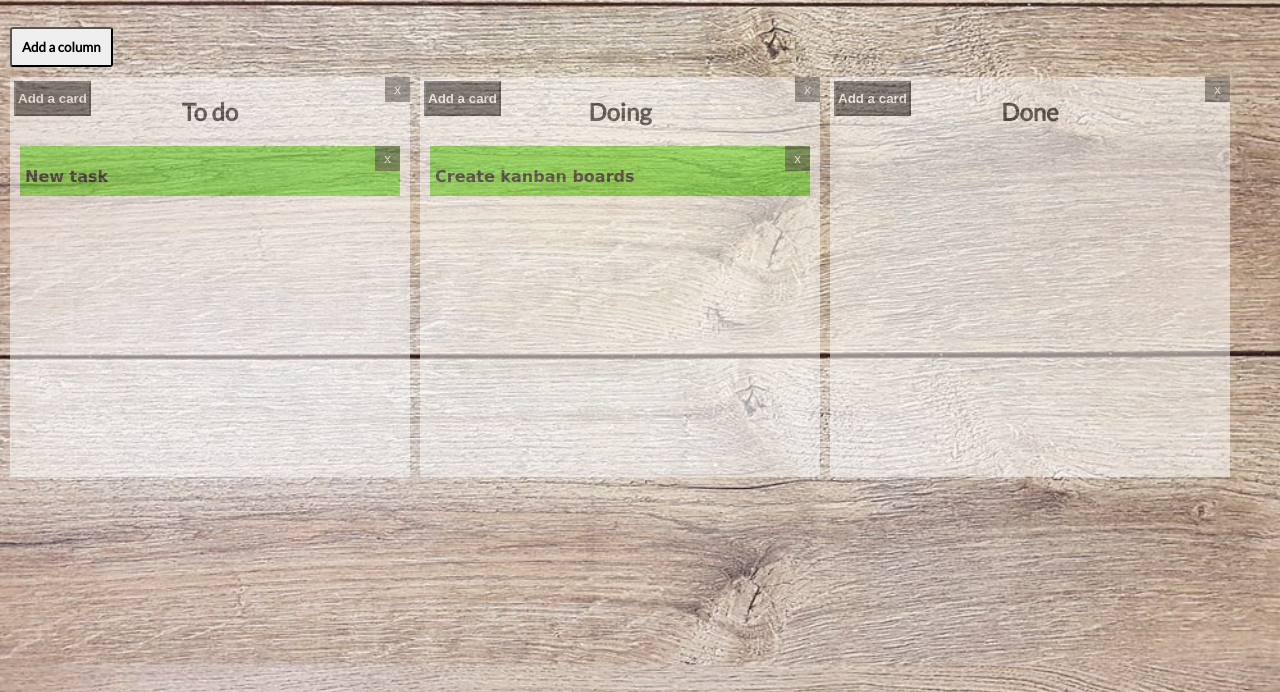
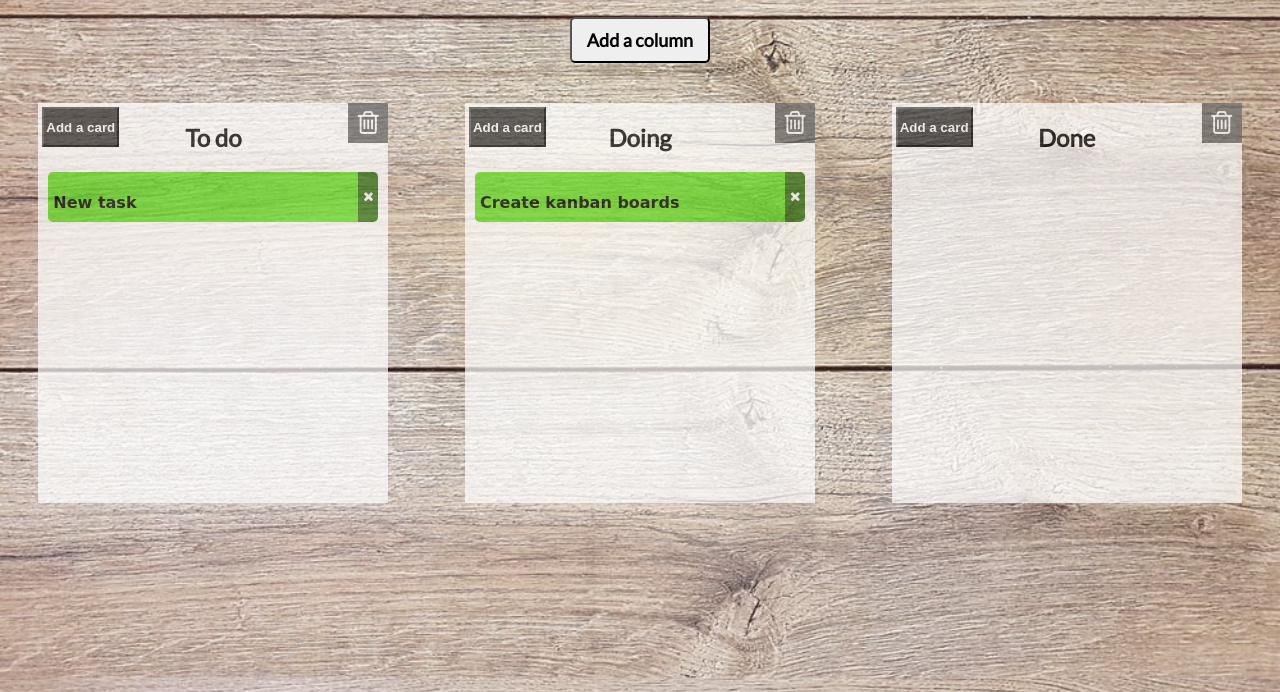
Before and after one commit to MariuszGalek/zadanie_11_6, a website: page index.html in a window 1280 px wide. Shown: the part 108-800 px from the top of the page. Drawn offline with nearby package versions, Linux system fonts and the light colour scheme; a web font is replaced by a local one.

Commit message:
Change layout and improve ux in css

```diff
--- a/index.html
+++ b/index.html
@@ -3,6 +3,7 @@
 <head>
     <meta charset="utf-8">
     <title>Kanban board</title>
+    <link href="https://maxcdn.bootstrapcdn.com/font-awesome/4.7.0/css/font-awesome.min.css" rel="stylesheet">
     <link rel="stylesheet" href="css/style.css">
 </head>
 <body>
--- a/js/script.js
+++ b/js/script.js
@@ -19,7 +19,7 @@ $(function() {
     		var $column = $('<div>').addClass('column');
     		var $columnTitle = $('<h2>').addClass('column-title').text(self.name);
     		var $columnCardList = $('<ul>').addClass('column-card-list');
-    		var $columnDelete = $('<button>').addClass('btn-delete').text('x');
+    		var $columnDelete = $('<button>').addClass('btn-delete').append('<i class="fa fa-trash-o fa-2x" aria-hidden="true"></i>');
 			var $columnAddCard = $('<button>').addClass('add-card').text('Add a card');
 
 			$columnDelete.click(function() {
@@ -57,7 +57,7 @@ $(function() {
     	function createCard() {
     		var $card = $('<li>').addClass('card');
     		var $cardDescription = $('<p>').addClass('card-description').text(self.description);
-    		var $cardDelete = $('<button>').addClass('btn-delete').text('x');
+    		var $cardDelete = $('<button>').addClass('card-delete').append('<i class="fa fa-times" aria-hidden="true"></i>');
 
     		$cardDelete.click(function(){
         		self.removeCard();
--- a/sass/style.scss
+++ b/sass/style.scss
@@ -18,24 +18,28 @@ body {
 	.column-container {
 		display: flex;
 		flex-direction: row;
-		flex-wrap: nowrap;
-		overflow-x: auto;
+		flex-wrap: wrap;
+		justify-content: space-around;
 	}
 	.create-column {
-		margin: 10px;
-		padding: 10px;
+		margin: 10px auto;
+		padding: 10px 15px;
 		font-family: 'Lato', sans-serif;
 		font-weight: bold;
-		border-radius: 3px;
+		font-size: 18px;
+		border-radius: 5px;
+		position: relative;
+		display: block;
+		cursor: pointer;
 	}
 }
 .column {
-	min-width: 400px;
+	min-width: 350px;
 	min-height: 50vh;
+	margin: 30px 10px 0 10px;
 	background-color: #fff;
-	margin-left: 10px;
 	position: relative;
-	opacity: 0.5;
+	opacity: 0.7;
 	font-family: 'Lato', sans-serif;
 	h2 {
 		text-align: center;
@@ -47,22 +51,24 @@ body {
   		position: absolute;
   		right: 0;
   		top: 0;
-  		width: 25px;
-  		height: 25px;
+  		width: 40px;
+  		height: 40px;
   		background-color: rgba(0, 0, 0, 0.6);
   		color: #fff;
   		border: 0;
+  		cursor: pointer;
 	}
 	.add-card {
 		position: absolute;
 		left: 0;
 		top: 0;
-		height: 35px;
+		height: 40px;
 		padding: 2px;
 		background-color: rgba(0, 0, 0, 0.8);
 		color: #fff;
 		font-weight: bold;
 		margin: 4px;
+		cursor: pointer;
 	}
 	.card {
 		position: relative;
@@ -74,6 +80,19 @@ body {
 		margin: 5px;
 		padding: 5px;
 		overflow: hidden;
+		border-radius: 5px;
+		.card-delete {
+  			position: absolute;
+  			right: 0;
+  			top: 0;
+  			width: 20px;
+  			height: 50px;
+  			background-color: rgba(0, 0, 0, 0.5);
+  			color: #fff;
+  			border: 0;
+  			cursor: pointer;
+  			padding-left: 5px;
+		}
 	}
 	.column-card-list {
   		list-style: none;
```
Also changed, not shown: css/style.css, css/style.prefixed.css, 2 other files.
